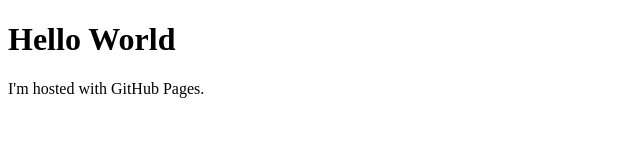
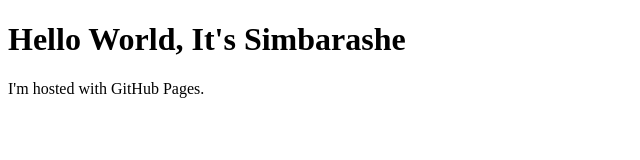
Before and after one commit to Simbarashe-Dhave/my-portifolio, a plain HTML site: page index.html in a window 1280 px wide. Shown: the whole page, without its empty margins (0-640 px from the left). Drawn offline with Linux system fonts and the light colour scheme.

Commit message:
Update index.html

```diff
--- a/index.html
+++ b/index.html
@@ -1,7 +1,7 @@
 <!DOCTYPE html>
 <html>
 <body>
-<h1>Hello World</h1>
+<h1>Hello World, It's Simbarashe</h1>
 <p>I'm hosted with GitHub Pages.</p>
 </body>
 </html>
```
